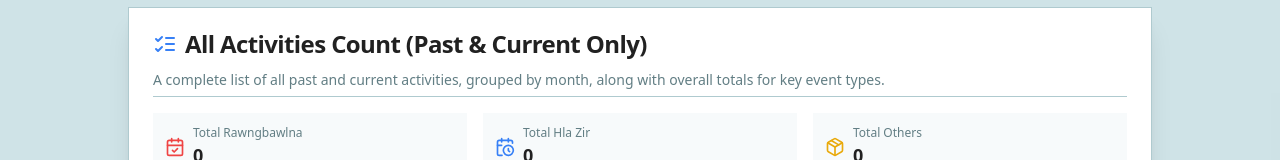
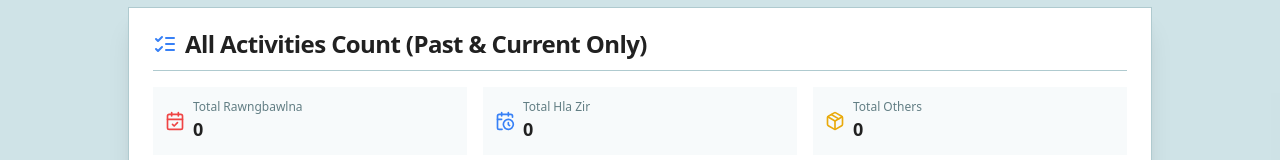
Before and after one commit to koparalte/rahsivengpastorbialzaipawl, a Next.js app: page /stats in a window 1280 px wide. Shown: the part 162-322 px from the top of the page. Built offline with nearby package versions, Linux system fonts and the light colour scheme; no server answers; the database is empty.

Commit message:
remove "A complete list of all past and current activities, grouped by m

```diff
--- a/src/app/stats/page.tsx
+++ b/src/app/stats/page.tsx
@@ -245,9 +245,7 @@ export default function EventStatsPage() {
                 <ListChecks className="h-6 w-6 text-primary" />
                 <CardTitle>All Activities Count (Past &amp; Current Only)</CardTitle>
               </div>
-              <CardDescription>
-                A complete list of all past and current activities, grouped by month, along with overall totals for key event types.
-              </CardDescription>
+              {/* Removed CardDescription here */}
               <div className="mt-4 grid grid-cols-1 sm:grid-cols-3 gap-4 pt-4 border-t">
                 <div className="flex items-center gap-2 p-3 bg-muted/30 rounded-md">
                   <CalendarCheck className="h-5 w-5 text-destructive" />
```
